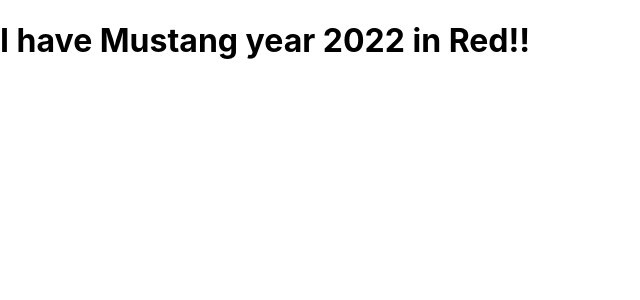
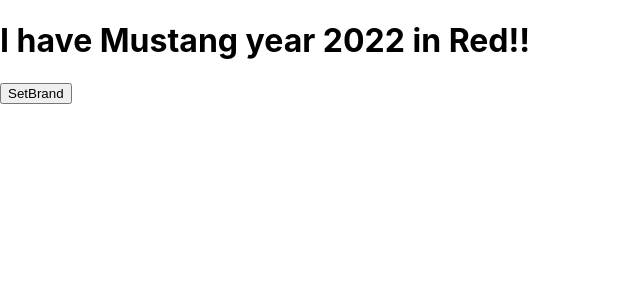
Before and after one commit to osamayounus786/Class-Code-React, a React (Create React App) app: page / in a window 1280 px wide. Shown: the top 300 px of the page, without its empty margins (0-640 px from the left). Built offline with nearby package versions, Linux system fonts and the light colour scheme.

Commit message:
use state updating data from object

```diff
--- a/src/App.jsx
+++ b/src/App.jsx
@@ -139,10 +139,27 @@
     model: 2022,
     color: "Red"
   });
+  // console.log(car.brand);
+
+  const UpdateColor = ()=>{
+    setCar(
+      previousState =>{
+        return {...previousState,color:"blue"}
+      }
+    )
+  }
 
   return(
+    <>
     <h1>I have {car.brand} year {car.model} in {car.color}!!</h1>
+    <button
+    type='button'
+    onClick={UpdateColor}
+    >
+      SetBrand
+    </button>
 
+    </>
   )
 }
 
```
